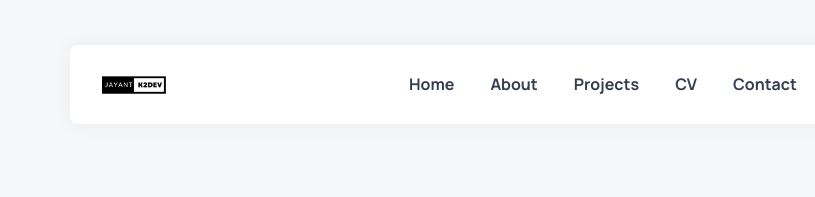
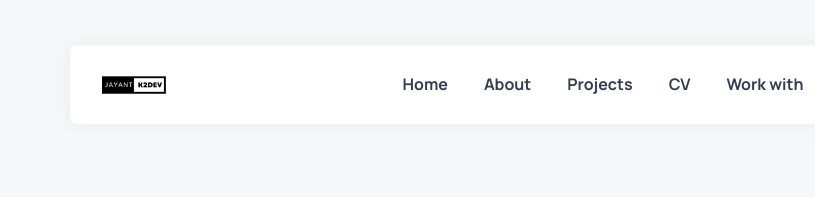
Before and after one commit to KimTang18/Jayant-Portfolio, a plain HTML site: page index.html in a window 1280 px wide. Shown: the top 197 px of the page, 0-815 px from the left. Drawn offline with nearby package versions, Linux system fonts and the light colour scheme.

Commit message:
Update index.html

```diff
--- a/index.html
+++ b/index.html
@@ -72,7 +72,7 @@
           </li>
 
           <li>
-            <a href="./work with/work.html" class="navbar-link" target="_blank">Contact</a>
+            <a href="./work with/work.html" class="navbar-link" target="_blank">Work with</a>
           </li>
 
         </ul>
```
